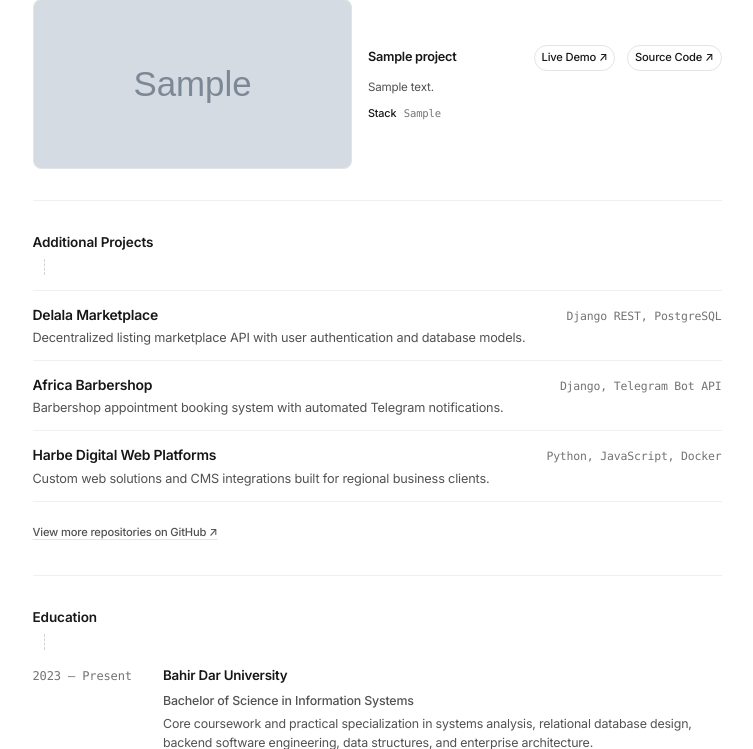
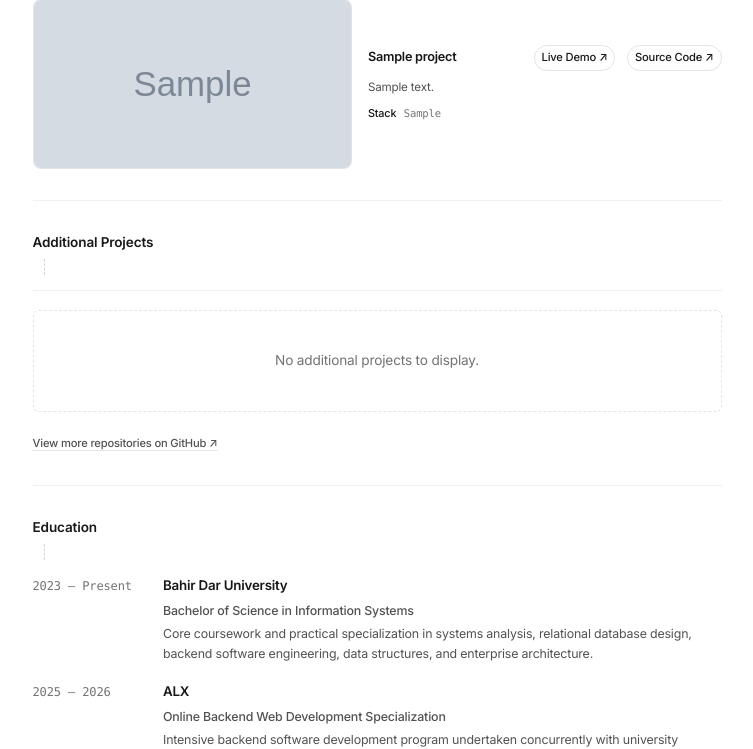
Before and after one commit to wenddii/wondwosen, a Django app: page / in a window 1280 px wide. Shown: the part 1017-1766 px from the top of the page, without its empty margins (263-1016 px from the left). Run offline with Django 5.2, Linux system fonts and the light colour scheme; tables that the repository leaves empty hold one stand-in row (values such as "Sample post"); grey boxes marked "Sample" are stand-in pictures.

Commit message:
fixed the additional projects section

```diff
--- a/apps/core/templates/core/index.html
+++ b/apps/core/templates/core/index.html
@@ -344,38 +344,31 @@
     </div>
 
     <div class="compact-projects-table">
+        {% for project in additional_projects %}
         <div class="compact-project-row">
             <div class="compact-project-left">
-                <span class="compact-project-title">Delala Marketplace</span>
-                <span class="compact-project-desc">Decentralized listing marketplace API with user authentication and
-                    database models.</span>
+                <span class="compact-project-title">{{ project.title }}</span>
+                <span class="compact-project-desc">{{ project.short_description }}</span>
             </div>
             <div class="compact-project-right">
-                <span class="compact-project-tech">Django REST, PostgreSQL</span>
+                <span class="compact-project-tech">{{ project.technologies }}</span>
+                <div class="project-actions">
+                    {% if project.live_demo_url %}
+                    <a href="{{ project.live_demo_url }}" target="_blank" rel="noopener noreferrer"
+                        class="project-action-link">Live Demo ↗</a>
+                    {% endif %}
+                    {% if project.source_code_url %}
+                    <a href="{{ project.source_code_url }}" target="_blank" rel="noopener noreferrer"
+                        class="project-action-link">GitHub ↗</a>
+                    {% endif %}
+                </div>
             </div>
         </div>
-
-        <div class="compact-project-row">
-            <div class="compact-project-left">
-                <span class="compact-project-title">Africa Barbershop</span>
-                <span class="compact-project-desc">Barbershop appointment booking system with automated Telegram
-                    notifications.</span>
-            </div>
-            <div class="compact-project-right">
-                <span class="compact-project-tech">Django, Telegram Bot API</span>
-            </div>
+        {% empty %}
+        <div class="moments-empty-state">
+            <p>No additional projects to display.</p>
         </div>
-
-        <div class="compact-project-row">
-            <div class="compact-project-left">
-                <span class="compact-project-title">Harbe Digital Web Platforms</span>
-                <span class="compact-project-desc">Custom web solutions and CMS integrations built for regional business
-                    clients.</span>
-            </div>
-            <div class="compact-project-right">
-                <span class="compact-project-tech">Python, JavaScript, Docker</span>
-            </div>
-        </div>
+        {% endfor %}
     </div>
 
     <div class="section-footer-link">
--- a/apps/core/views.py
+++ b/apps/core/views.py
@@ -20,6 +20,7 @@ def index(request):
 
     # Fetch projects and experiences
     projects = Project.objects.filter(is_featured=True).order_by('order', '-created_at')
+    additional_projects = Project.objects.filter(is_featured=False).order_by('order', '-created_at')
     experiences = Experience.objects.all().order_by('order', '-id')
 
     # Fetch published personal activities with their ordered photographs
@@ -35,6 +36,7 @@ def index(request):
         'profile': profile,
         'tech_grouped': tech_grouped,
         'projects': projects,
+        'additional_projects': additional_projects,
         'experiences': experiences,
         'activities': activities,
         'moments': moments,
```
